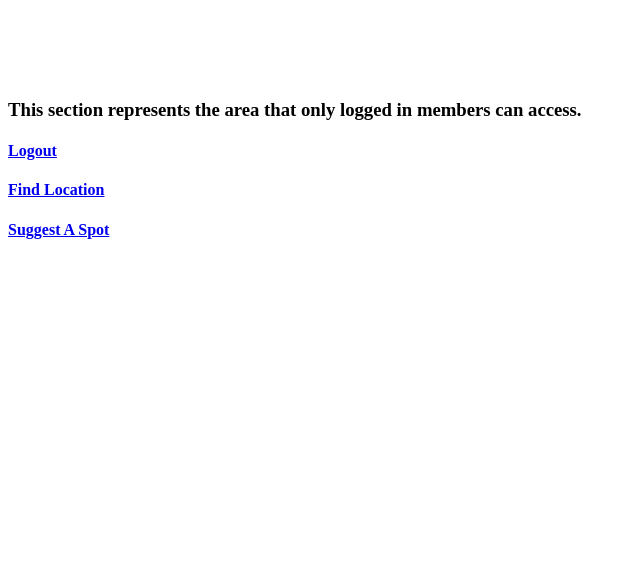
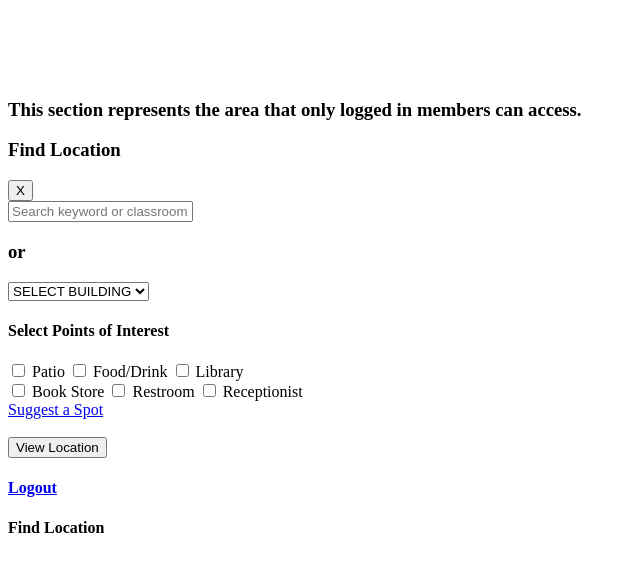
Before and after one commit to jarvisjardin/GYDUS, a CodeIgniter app: the page made by application/views/mapView.php in a window 1280 px wide. Shown: the top 572 px of the page, without its empty margins (0-640 px from the left). Run offline with CodeIgniter, Linux system fonts and the light colour scheme; a user stored in the database is signed in; some libraries are stand-ins or nearby versions.

Commit message:
Removed the need for "searchView" by adding jquery

```diff
--- a/application/controllers/userController.php
+++ b/application/controllers/userController.php
@@ -42,7 +42,7 @@
 
 				$this->load->model('userModel');
 
-				if($query = $this->userModel->create_member())
+				if($this->userModel->create_member())
 				{
 					redirect('index.php/mapController');
 
--- a/application/views/mapView.php
+++ b/application/views/mapView.php
@@ -12,11 +12,110 @@
 <body>
 	<section>
 		<br><br><br><br>
-		<h3>This section represents the area that only logged in members can access.</h3>
+		<h3 id="logCheckHead">This section represents the area that only logged in members can access.</h3>
+
+
+
+
+
+
+		<section class="searchView hide" id="searchViewdisplay">
+	<section class="findLocation alert alert-info">
+		<h3 class="h3-findlocationtitle">Find Location</h3>
+		<section class="findLocation-Close">
+
+			<button class="gydus-findL-btn btn  btn-danger pull-right clearfix" type="button" onClick="location='<?php echo base_url();?>index.php/mapController/'">X</button>
+
+		</section><!-- end of findLocation Close-->
+	</section><!-- end of findlocation-->
+		<section class="searchkeyword">
+			<form class="form-search">
+				<section class="gydus-kw-append input-append">
+					<input type="text" class="gydus-kw-search span2" placeholder="Search keyword or classroom">
+				</section><!-- end of input-append-->
+				<h3 class="searchOR">or</h3>
+		</section><!-- end of searchkeyword-->
+
+		<section class="dropdownBuildings">
+			<select class="buildingSelect">
+				<option>SELECT BUILDING</option>
+				<option>FS1</option>
+				<option>FS2</option>
+				<option>FS3</option>
+				<option>FS4</option>
+			</select>
+		</section><!-- end fo dropdownBuildings-->
+
+		<section class="poiTitleSection alert alert-info">
+			<h4 class="poiHeader ">Select Points of Interest</h4>
+		</section>
+		<section class="poiSelection">
+		<label class="checkbox inline">
+			<input type="checkbox" id="inlineCheckbox1" value="option1"> Patio
+		</label>
+		<label class="checkbox inline">
+			<input type="checkbox" id="inlineCheckbox2" value="option2"> Food/Drink
+		</label>
+		<label class="checkbox inline">
+			<input type="checkbox" id="inlineCheckbox3" value="option3"> Library
+		</label>
+		</section><!--end of poiselection -->
+
+		<section class="poiSelectionTwo">
+		<label class="checkbox inline bs">
+			<input type="checkbox" id="inlineCheckbox3" value="option3"> Book Store
+		</label>
+
+		<label class="checkbox inline">
+			<input type="checkbox" id="inlineCheckbox3" value="option3"> Restroom
+		</label>
+		<label class="checkbox inline">
+			<input type="checkbox" id="inlineCheckbox3" value="option3"> Receptionist
+		</label>
+		</section><!-- end o poi selection-->
+
+		<section class="findlocationBtns">
+
+			<section class="suggestSpotbtn">
+				<a href="#" class="btn btn-large btn-block  disabled">Suggest a Spot</a>
+
+			</section><!-- end of suggest spot btn-->
+			<br>
+			<section class="viewLocationbtn">
+			<button class="btn btn-large btn-block btn-success" type="button">View Location</button>
+
+			</section><!-- end of view location btn-->
+
+		</section><!-- end of find location btns-->
+	</section><!-- end of searchView-->
+
+
+
+
+
+
+
+
+
+
+
+
+
+
+
+
+
+
+
+
+
+
+
 
 		<h4><?php echo anchor('index.php/userController/logout', 'Logout'); ?></h4>
-		<h4 class="map-view-fL btn btn-large btn-block btn-info"><?php echo anchor('index.php/mapController/searchView', 'Find Location'); ?></h4>
-		<h4><?php echo anchor('index.php/mapController/suggestaspotView', 'Suggest A Spot'); ?></h4>
+		<h4 class="map-view-fL btn btn-large btn-block btn-info" id="map-viewFLbtn">Find Location</h4>
+<!-- 		<?php echo anchor('index.php/mapController/searchView', 'Find Location'); ?> -->
+<!-- 		<h4><?php echo anchor('index.php/mapController/suggestaspotView', 'Suggest A Spot'); ?></h4> -->
 
 	</section>
 
```
Also changed, not shown: webroot/css/style.css (+28 -18 lines), webroot/js/main.js (+21 -0 lines).
